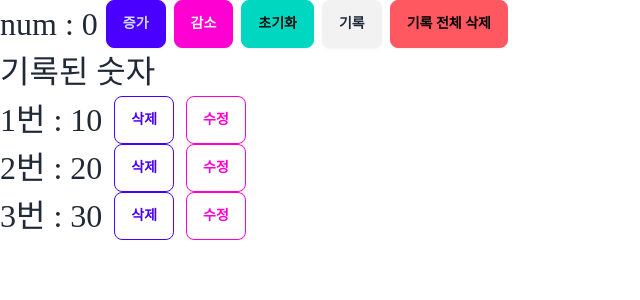
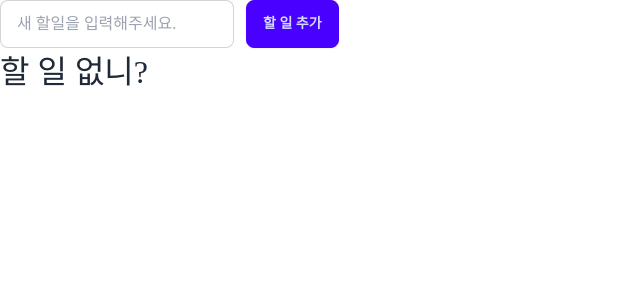
Before and after one commit to SangWon7242/nextJs_test_2023_12_14, a Next.js app: page / in a window 1280 px wide. Shown: the top 300 px of the page, without its empty margins (0-640 px from the left). Built offline with nearby package versions, Linux system fonts and the light colour scheme; a web font is replaced by a local one.

Commit message:
업그레이드 된 TodoList 구현

```diff
--- /dev/null
+++ b/src/app/newtodo.js
@@ -0,0 +1,9 @@
+"use client";
+
+import { useState } from "react";
+
+const TodoList = () => {
+  return "할 일 리스트";
+};
+
+export default TodoList();
--- a/src/app/page.js
+++ b/src/app/page.js
@@ -1,191 +1,156 @@
 "use client";
 
-import { useState } from "react";
+import { useState, useRef } from "react";
 
-const NumberRecordForm = ({
-  number,
-  setNumber,
-  resetNumber,
-  saveNumbers,
-  deleteAllNumbers,
-}) => {
+const NewTodoForm = ({ addTodo: _addTodo }) => {
+  const [newTodoTitle, setNewTodoTitle] = useState("");
+
+  const addTodo = () => {
+    if (newTodoTitle.trim().length == 0) return;
+
+    const title = newTodoTitle.trim();
+    _addTodo(title);
+    setNewTodoTitle("");
+  };
+
   return (
     <>
-      <div className="flex items-center gap-x-2">
-        <span>num : {number}</span>
-        <button
-          className="btn btn-primary"
-          onClick={() => setNumber(number + 1)}
-        >
-          증가
-        </button>
-        <button
-          className="btn btn-secondary"
-          onClick={() => {
-            number == 0 ? number : setNumber(number - 1);
-          }}
-        >
-          감소
-        </button>
-        <button className="btn btn-accent" onClick={resetNumber}>
-          초기화
-        </button>
-        <button className="btn" onClick={saveNumbers}>
-          기록
-        </button>
-        <button className="btn btn-error" onClick={deleteAllNumbers}>
-          기록 전체 삭제
+      <div className="flex gap-x-3 items-center">
+        <input
+          type="text"
+          placeholder="새 할일을 입력해주세요."
+          value={newTodoTitle}
+          onChange={(e) => setNewTodoTitle(e.target.value)}
+          className="input input-bordered"
+        />
+        <button className="btn btn-primary" onClick={addTodo}>
+          할 일 추가
         </button>
       </div>
     </>
   );
 };
 
-const NumberRecordListItem = ({
-  number,
-  index,
-  removeNumber,
-  modifyNumber,
+const TodoListItem = ({
+  todo,
+  modifyTodo: _modifyTodo,
+  removeTodo: _removeTodo,
 }) => {
-  const [inputNumberValue, setInputNumberValue] = useState(number);
-  const [editModeStatus, setEditModeStatus] = useState(false);
+  const [editMode, setEditMode] = useState(false);
+  const [newTodoTitle, setNewTodoTitle] = useState(todo.title);
+
+  const enableEditMode = () => {
+    setEditMode(true);
+  };
+
+  const cancelEditMode = () => {
+    setEditMode(false);
+    setNewTodoTitle(todo.title);
+  };
+
+  const modifyTodo = () => {
+    if (newTodoTitle.trim().length == 0) return;
+
+    _modifyTodo(todo.id, newTodoTitle.trim());
+    setEditMode(false);
+  };
+
+  const removeTodo = () => {
+    _removeTodo(todo.id);
+  };
 
   return (
     <>
-      <li key={index} className="flex items-center gap-x-3">
-        <span>
-          {index + 1}번 : {number}
-        </span>
-        <button
-          className="btn btn-outline btn-primary"
-          onClick={() => removeNumber(index)}
-        >
-          삭제
-        </button>
-
-        {editModeStatus ? (
+      <li className="flex items-center gap-x-3">
+        <span className="badge badge-outline badge-primary">{todo.id} 번</span>
+        {editMode ? (
           <>
             <input
-              className="w-[200px]"
-              type="number"
-              min="0"
-              placeholder="수정할 숫자를 입력해주세요."
-              value={inputNumberValue}
-              onChange={(e) => setInputNumberValue(e.target.value)}
+              type="text"
+              placeholder="할 일을 수정해주세요."
+              value={newTodoTitle}
+              onChange={(e) => setNewTodoTitle(e.target.value)}
             />
-            <button
-              className="btn btn-outline btn-secondary"
-              onClick={() => {
-                modifyNumber(index, inputNumberValue) == false
-                  ? setEditModeStatus(true)
-                  : setEditModeStatus(false);
-              }}
-            >
-              수정완료
+            <button className="btn" onClick={modifyTodo}>
+              수정 완료
             </button>
-            <button
-              className="btn btn-outline btn-secondary"
-              onClick={() => {
-                setInputNumberValue(number), setEditModeStatus(false);
-              }}
-            >
-              수정취소
+            <button className="btn" onClick={cancelEditMode}>
+              수정 취소
             </button>
           </>
         ) : (
-          <button
-            className="btn btn-outline btn-secondary"
-            onClick={() => setEditModeStatus(true)}
-          >
+          <>
+            <span>{todo.title}</span>
+            <button className="btn" onClick={enableEditMode}>
               수정
             </button>
+          </>
         )}
+        <button className="btn" onClick={removeTodo}>
+          삭제
+        </button>
       </li>
     </>
   );
 };
 
-const NumberRecordList = ({ numberRecord, removeNumber, modifyNumber }) => {
+const TodoList = ({ todos, modifyTodo, removeTodo }) => {
   return (
     <>
-      <div>
-        {numberRecord.length == 0 ? (
-          <h1>기록없음</h1>
+      {todos.length == 0 ? (
+        <h1>할 일 없니?</h1>
       ) : (
         <>
-            <h1>기록된 숫자</h1>
+          <h1>새 할 일</h1>
           <nav>
             <ul>
-                {numberRecord.map((number, index) => (
-                  <NumberRecordListItem
-                    key={index}
-                    number={number}
-                    index={index}
-                    removeNumber={removeNumber}
-                    modifyNumber={modifyNumber}
+              {todos.map((todo) => (
+                <TodoListItem
+                  key={todo.id}
+                  todo={todo}
+                  modifyTodo={modifyTodo}
+                  removeTodo={removeTodo}
                 />
               ))}
             </ul>
           </nav>
         </>
       )}
-      </div>
     </>
   );
 };
 
 export default function Home() {
-  const [number, setNumber] = useState(0);
-  const [numberRecord, setNumberRecord] = useState([10, 20, 30]);
+  const [todos, setTodos] = useState([]);
+  const [lastTodoId, setLastTodoId] = useState(0);
 
-  const resetNumber = () => {
-    setNumber(0);
+  const addTodo = (title) => {
+    const id = lastTodoId + 1;
+
+    const newTodo = {
+      id,
+      title,
+    };
+    setTodos([...todos, newTodo]);
+    setLastTodoId(id);
   };
 
-  const deleteAllNumbers = () => {
-    setNumberRecord([]);
+  const modifyTodo = (id, title) => {
+    const newTodos = todos.map((todo) =>
+      todo.id != id ? todo : { ...todo, title }
+    );
+    setTodos(newTodos);
   };
 
-  const saveNumbers = () => {
-    setNumber(0);
-    setNumberRecord([...numberRecord, number]);
-  };
-
-  const removeNumber = (index) => {
-    const newNumbersRecord = numberRecord.filter(
-      (_, _index) => _index != index
-    );
-    setNumberRecord(newNumbersRecord);
-  };
-
-  const modifyNumber = (index, newNumber) => {
-    if (newNumber.trim() == "") {
-      alert("숫자를 입력해주세요.");
-      return false;
-    }
-
-    const newNumbers = numberRecord.map((_number, _index) =>
-      _index != index ? _number : newNumber
-    );
-
-    setNumberRecord(newNumbers);
+  const removeTodo = (id) => {
+    const newTodos = todos.filter((todo) => todo.id != id);
+    setTodos(newTodos);
   };
 
   return (
     <>
-      <NumberRecordForm
-        number={number}
-        setNumber={setNumber}
-        resetNumber={resetNumber}
-        saveNumbers={saveNumbers}
-        deleteAllNumbers={deleteAllNumbers}
-      />
-
-      <NumberRecordList
-        numberRecord={numberRecord}
-        removeNumber={removeNumber}
-        modifyNumber={modifyNumber}
-      />
+      <NewTodoForm addTodo={addTodo} />
+      <TodoList todos={todos} modifyTodo={modifyTodo} removeTodo={removeTodo} />
     </>
   );
 }
```
Lines whose indentation alone changed are shown as unchanged.
